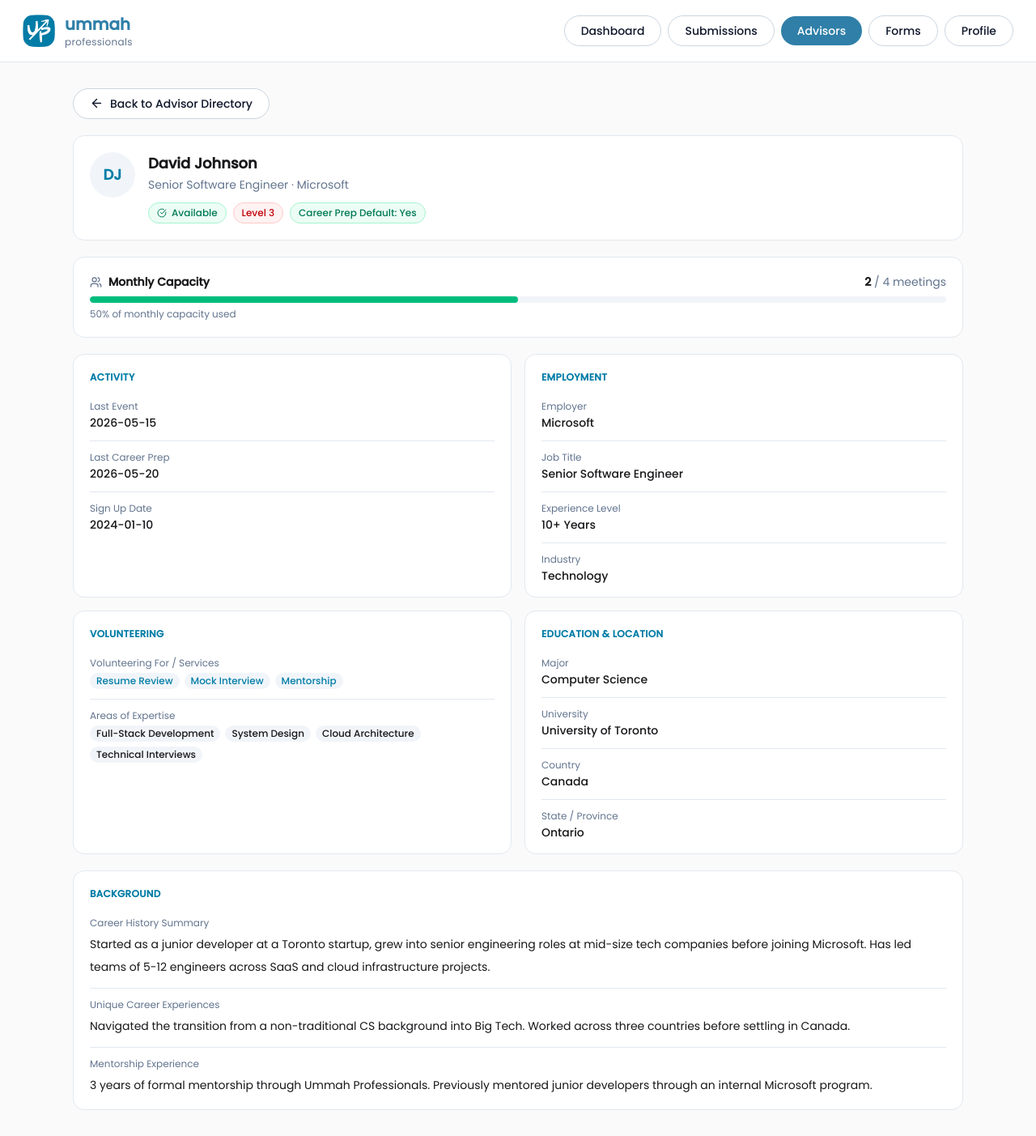
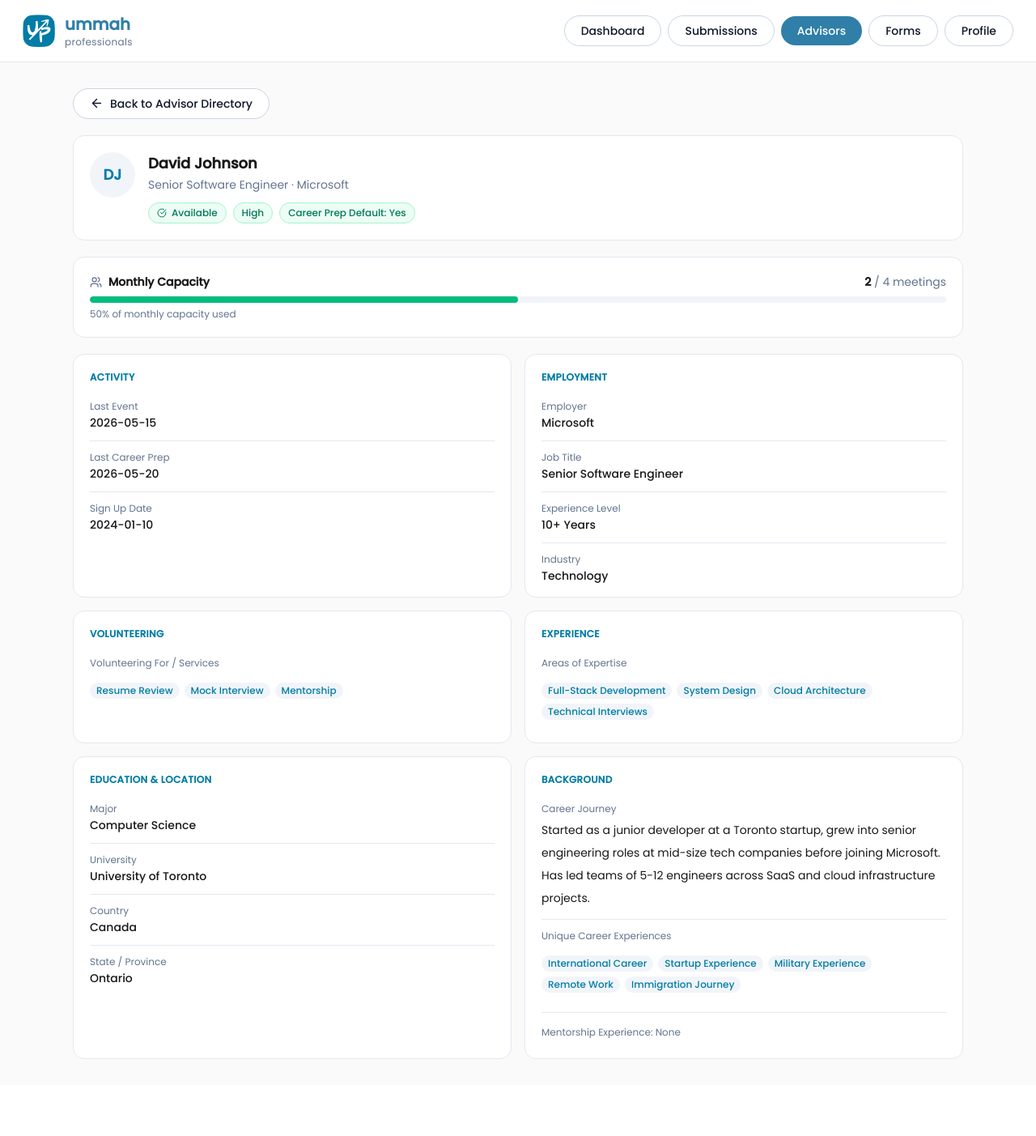
Before and after one commit to Ummah-Professionals-2026-Internship/team-maryland-fried-chicken, a Next.js app in the folder my-app/: page /advisors/1 in a window 1280 px wide. Shown: the whole page at 81% size. After the commit the page ends 1340 px from the top, so only its background shows below. Built offline with nearby package versions, Linux system fonts and the light colour scheme.

Commit message:
advisor UI adjustments

```diff
--- a/my-app/app/advisors/[id]/page.tsx
+++ b/my-app/app/advisors/[id]/page.tsx
@@ -10,11 +10,11 @@
 };
 
 function getReliabilityStyles(level: string) {
-  if (level === "Level 1") {
+  if (level === "High") {
     return "bg-emerald-50 text-emerald-700 border-emerald-200";
   }
 
-  if (level === "Level 2") {
+  if (level === "Medium") {
     return "bg-amber-50 text-amber-700 border-amber-200";
   }
 
@@ -224,7 +224,7 @@
 
           <InfoSection title="Volunteering">
             <InfoRow label="Volunteering For / Services">
-              <div className="mt-1 flex flex-wrap gap-1.5">
+              <div className="mt-1 py-3 flex flex-wrap gap-1.5">
                 {advisor.serviceTypes.map((service) => (
                   <span
                     key={service}
@@ -235,13 +235,14 @@
                 ))}
               </div>
             </InfoRow>
-
+            </InfoSection>
+            <InfoSection title="Experience">
                <InfoRow label="Areas of Expertise">
-              <div className="mt-1 flex flex-wrap gap-1.5">
+                  <div className="mt-1 py-3 flex flex-wrap gap-1.5">
                     {advisor.areasOfExpertise.map((area) => (
                       <span
                         key={area}
-                    className="rounded-lg bg-slate-100 px-2 py-0.5 text-xs text-zinc-900"
+                          className="rounded-lg bg-slate-100 px-2 py-0.5 text-xs font-medium text-[#007CA6]"
                       >
                         {area}
                       </span>
@@ -256,22 +257,34 @@
             <InfoRow label="Country">{advisor.country}</InfoRow>
             <InfoRow label="State / Province">{advisor.stateProvince}</InfoRow>
           </InfoSection>
-        </div>
 
                 <InfoSection title="Background">
           <TextRow
-            label="Career History Summary"
+            label="Career Journey"
             text={advisor.careerHistorySummary}
           />
-          <TextRow
+          {/* <TextRow
             label="Unique Career Experiences"
             text={advisor.uniqueCareerExperiences}
-          />
-          <TextRow
-            label="Mentorship Experience"
-            text={advisor.mentorshipExperience}
-          />
+          /> */}
+          <InfoRow label="Unique Career Experiences">
+              <div className="mt-1 py-3 flex flex-wrap gap-1.5">
+                {advisor.uniqueCareerExperiences.map((experience) => (
+                  <span
+                    key={experience}
+                    className="rounded-lg bg-slate-100 px-2 py-0.5 text-xs font-medium text-[#007CA6]"
+                  >
+                    {experience}
+                  </span>
+                ))}
+              </div>
+            </InfoRow>
+          <p className="mb-1 text-xs py-4 text-slate-500">
+            <span className="text-slate-500">Mentorship Experience: </span>
+            {advisor.mentorshipExperience}
+          </p>
         </InfoSection>
+        </div>
       </section>
     </MainLayout>
   );
--- a/my-app/app/advisors/page.tsx
+++ b/my-app/app/advisors/page.tsx
@@ -8,11 +8,11 @@
 const fieldOrder = ["Technology", "Marketing", "Finance", "Healthcare", "Legal"];
 
 function getReliabilityStyles(level: string) {
-  if (level === "Level 1") {
+  if (level === "High") {
     return "bg-emerald-50 text-emerald-700";
   }
 
-  if (level === "Level 2") {
+  if (level === "Medium") {
     return "bg-amber-50 text-amber-700";
   }
 
--- a/my-app/data/advisors.ts
+++ b/my-app/data/advisors.ts
@@ -10,7 +10,8 @@
   location: string;
   availability: string;
   serviceTypes: string[];
-  reliabilityLevel: "Level 1" | "Level 2" | "Level 3";
+  uniqueCareerExperiences: string[];
+  reliabilityLevel: "High" | "Medium" | "Low";
   specialties: string[];
 
   careerPrepDefault: boolean;
@@ -26,7 +27,6 @@
   country: string;
   stateProvince: string;
   careerHistorySummary: string;
-  uniqueCareerExperiences: string;
   mentorshipExperience: string;
 };
 
@@ -43,7 +43,7 @@
     location: "Seattle, WA",
     availability: "Available",
     serviceTypes: ["Resume Review", "Mock Interview", "Mentorship"],
-    reliabilityLevel: "Level 3",
+    reliabilityLevel: "High",
     specialties: ["Resume Review", "Mock Interview", "Mentorship"],
 
     careerPrepDefault: true,
@@ -65,10 +65,11 @@
     stateProvince: "Ontario",
     careerHistorySummary:
       "Started as a junior developer at a Toronto startup, grew into senior engineering roles at mid-size tech companies before joining Microsoft. Has led teams of 5-12 engineers across SaaS and cloud infrastructure projects.",
-    uniqueCareerExperiences:
-      "Navigated the transition from a non-traditional CS background into Big Tech. Worked across three countries before settling in Canada.",
+    uniqueCareerExperiences:[
+    "International Career", "Startup Experience", "Military Experience", "Remote Work", "Immigration Journey"
+  ],
     mentorshipExperience:
-      "3 years of formal mentorship through Ummah Professionals. Previously mentored junior developers through an internal Microsoft program.",
+      "None",
   },
   {
     id: "2",
@@ -82,7 +83,7 @@
     location: "Remote",
     availability: "Available",
     serviceTypes: ["Mock Interview", "Mentorship"],
-    reliabilityLevel: "Level 1",
+    reliabilityLevel: "High",
     specialties: ["Mock Interview", "Mentorship"],
 
     careerPrepDefault: true,
@@ -99,10 +100,11 @@
     stateProvince: "New Jersey",
     careerHistorySummary:
       "Built experience across startup and fintech product teams before becoming a product manager at Stripe.",
-    uniqueCareerExperiences:
-      "Has worked closely with engineering, design, and business teams to launch user-facing financial products.",
+    uniqueCareerExperiences: [
+    "Career Change", "Graduate School", "Enterpreneurship","Career Break", "First-Generation College Student", "Military Experience"
+  ],
     mentorshipExperience:
-      "Mentors early-career professionals interested in product management and fintech careers.",
+      "Less than 1 year"
   },
   {
     id: "3",
@@ -116,7 +118,7 @@
     location: "Cincinnati, OH",
     availability: "Available",
     serviceTypes: ["Resume Review", "Mentorship"],
-    reliabilityLevel: "Level 2",
+    reliabilityLevel: "Medium",
     specialties: ["Resume Review", "Mentorship"],
 
     careerPrepDefault: true,
@@ -133,10 +135,11 @@
     stateProvince: "Ohio",
     careerHistorySummary:
       "Developed brand campaigns and consumer marketing strategies across multiple product categories.",
-    uniqueCareerExperiences:
-      "Worked on cross-functional marketing launches with sales, design, and analytics teams.",
+    uniqueCareerExperiences: [
+    "Career Change", "Enterpreneurship", "International Career", "Leadership Experience", "First-Generation College Student", "Remote Work", "Immigration Journey"
+  ],
     mentorshipExperience:
-      "Supports students and early professionals with resumes, networking, and marketing career paths.",
+      "None"
   },
   {
     id: "4",
@@ -150,7 +153,7 @@
     location: "New York, NY",
     availability: "Available",
     serviceTypes: ["Resume Review", "Mock Interview"],
-    reliabilityLevel: "Level 2",
+    reliabilityLevel: "Medium",
     specialties: ["Resume Review", "Mock Interview"],
 
     careerPrepDefault: false,
@@ -167,8 +170,9 @@
     stateProvince: "New York",
     careerHistorySummary:
       "Built finance experience through analyst roles focused on financial modeling, reporting, and client-facing projects.",
-    uniqueCareerExperiences:
-      "Has helped candidates prepare for technical finance interviews and networking conversations.",
+    uniqueCareerExperiences: [
+    "Career Change", "Graduate School", "Startup Experience", "Leadership Experience",  "Remote Work", "Immigration Journey"
+  ],
     mentorshipExperience:
       "Mentors students interested in finance, banking, and analyst-track roles.",
   },
@@ -184,7 +188,7 @@
     location: "New York, NY",
     availability: "Limited Availability",
     serviceTypes: ["Mentorship", "Resume Review", "Career Guidance"],
-    reliabilityLevel: "Level 3",
+    reliabilityLevel: "High",
     specialties: ["Mentorship", "Resume Review", "Career Guidance"],
 
     careerPrepDefault: true,
@@ -201,10 +205,11 @@
     stateProvince: "New York",
     careerHistorySummary:
       "Worked across hospital operations, patient services, and administrative leadership roles.",
-    uniqueCareerExperiences:
-      "Has experience navigating healthcare systems and supporting operational improvements.",
+    uniqueCareerExperiences: [
+    "Career Change", "Graduate School", "Enterpreneurship", "International Career"
+  ],
     mentorshipExperience:
-      "Mentors students interested in healthcare administration and nonprofit healthcare work.",
+      "5+ years"
   },
   {
     id: "6",
@@ -218,7 +223,7 @@
     location: "Chicago, IL",
     availability: "Available",
     serviceTypes: ["Resume Review", "Mock Interview", "Career Guidance"],
-    reliabilityLevel: "Level 3",
+    reliabilityLevel: "High",
     specialties: ["Resume Review", "Mock Interview", "Career Guidance"],
 
     careerPrepDefault: true,
@@ -235,9 +240,10 @@
     stateProvince: "Illinois",
     careerHistorySummary:
       "Built a legal career through corporate law, client advisory work, and international business matters.",
-    uniqueCareerExperiences:
-      "Has worked with multinational clients and supported students preparing for law school and legal internships.",
+    uniqueCareerExperiences: [
+    "Career Change", "Startup Experience", "Leadership Experience", "Career Break", "First-Generation College Student", "Military Experience", "Remote Work"
+  ],
     mentorshipExperience:
-      "Mentors students interested in law school, corporate law, and professional communication.",
+      "3-5 years"
   },
 ];
```
Lines whose indentation alone changed are shown as unchanged.
